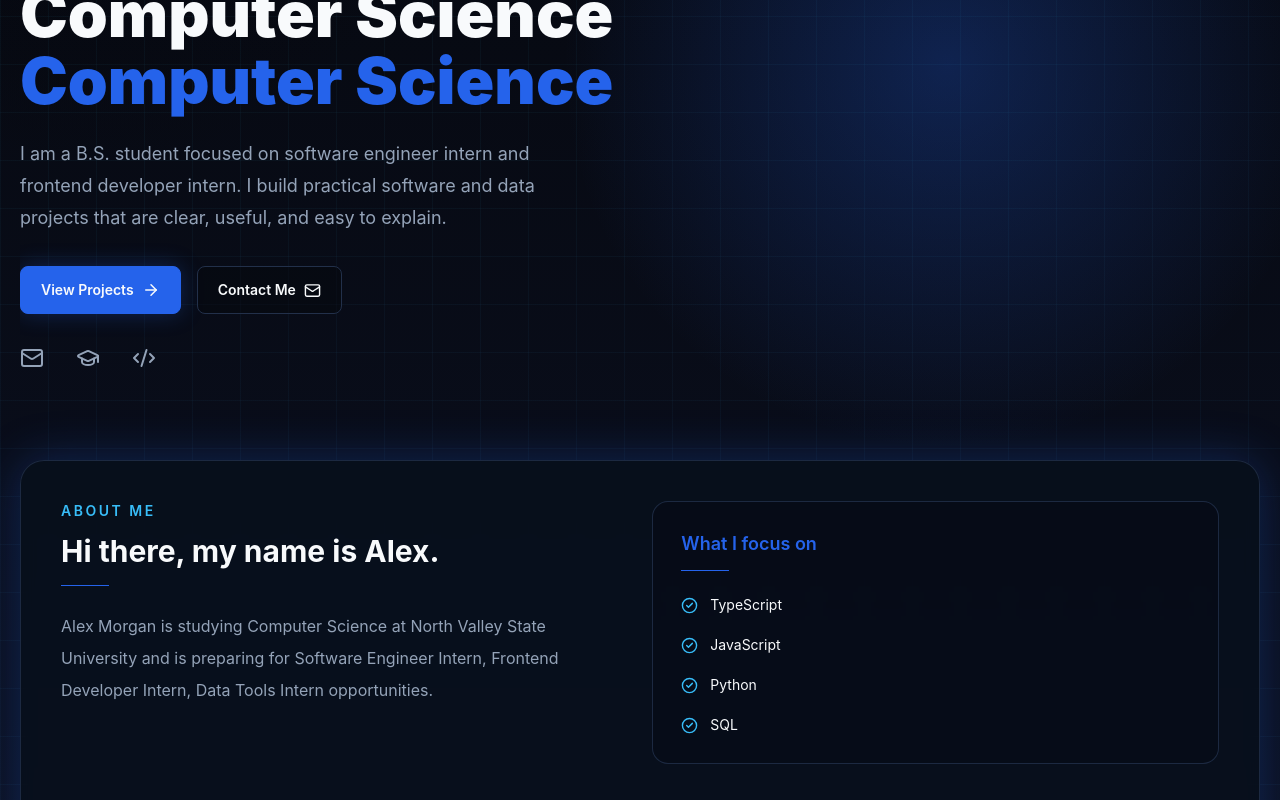
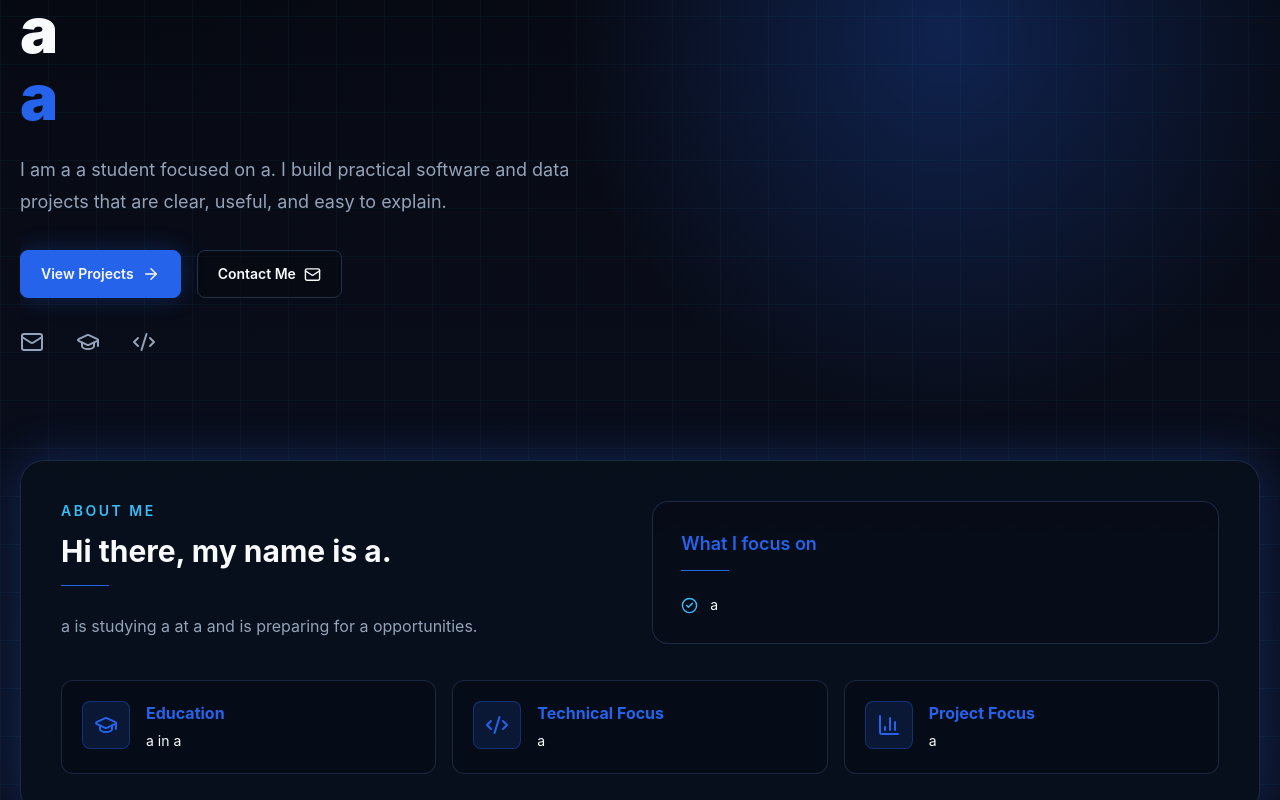
Before and after one commit to Manuelgrios/foliodev-proof-jordan-rivera-portfolio, a React (Vite) app: page / in a window 1280 px wide. Shown: the part 320-1120 px from the top of the page. Built offline with nearby package versions, Linux system fonts and the light colour scheme.

Commit message:
Update FolioDev generated portfolio data

```diff
--- a/src/data/profile.ts
+++ b/src/data/profile.ts
@@ -32,33 +32,28 @@ export type Profile = {
 };
 
 export const profile: Profile = {
-  "name": "Alex Morgan",
-  "headline": "Software Engineer Intern portfolio",
-  "subtitle": "Computer Science at North Valley State University",
-  "school": "North Valley State University",
+  "name": "a",
+  "headline": "a portfolio",
+  "subtitle": "a at a",
+  "school": "a",
   "degrees": [
-    "B.S."
+    "a"
   ],
-  "location": "San Diego, CA",
-  "email": "demo.student@example.com",
-  "bio": "Alex Morgan is studying Computer Science at North Valley State University and is preparing for Software Engineer Intern, Frontend Developer Intern, Data Tools Intern opportunities.",
-  "shortBio": "I am a B.S. student focused on software engineer intern and frontend developer intern. I build practical software and data projects that are clear, useful, and easy to explain.",
+  "location": "a",
+  "email": "a",
+  "bio": "a is studying a at a and is preparing for a opportunities.",
+  "shortBio": "I am a a student focused on a. I build practical software and data projects that are clear, useful, and easy to explain.",
   "focusAreas": [
-    "TypeScript",
-    "JavaScript",
-    "Python",
-    "SQL",
-    "React",
-    "HTML"
+    "a"
   ],
   "hero": {
-    "eyebrow": "Computer Science at North Valley State University",
+    "eyebrow": "a at a",
     "headline": [
-      "Software Engineer Intern",
-      "Computer Science"
+      "a",
+      "a"
     ],
-    "highlightedHeadline": "Computer Science",
-    "body": "I am a B.S. student focused on software engineer intern and frontend developer intern. I build practical software and data projects that are clear, useful, and easy to explain.",
+    "highlightedHeadline": "a",
+    "body": "I am a a student focused on a. I build practical software and data projects that are clear, useful, and easy to explain.",
     "primaryCta": {
       "label": "View Projects",
       "href": "/#projects"
@@ -75,42 +70,36 @@ export const profile: Profile = {
   "sections": {
     "about": {
       "eyebrow": "About Me",
-      "heading": "Hi there, my name is Alex.",
+      "heading": "Hi there, my name is a.",
       "body": [
-        "Alex Morgan is studying Computer Science at North Valley State University and is preparing for Software Engineer Intern, Frontend Developer Intern, Data Tools Intern opportunities."
+        "a is studying a at a and is preparing for a opportunities."
       ],
       "infoGroups": [
         {
           "iconKey": "education",
           "label": "Education",
           "lines": [
-            "B.S. in Computer Science"
+            "a in a"
           ]
         },
         {
           "iconKey": "code",
           "label": "Technical Focus",
           "lines": [
-            "Software Engineer Intern",
-            "Frontend Developer Intern"
+            "a"
           ]
         },
         {
           "iconKey": "chart",
           "label": "Project Focus",
           "lines": [
-            "TypeScript",
-            "JavaScript",
-            "Python"
+            "a"
           ]
         }
       ],
       "enjoyHeading": "What I focus on",
       "enjoyItems": [
-        "TypeScript",
-        "JavaScript",
-        "Python",
-        "SQL"
+        "a"
       ]
     },
     "projects": {
@@ -129,7 +118,7 @@ export const profile: Profile = {
       "eyebrow": "Contact",
       "heading": "Let's Connect",
       "pageHeading": "Get in touch",
-      "body": "Open to Software Engineer Intern, Frontend Developer Intern, Data Tools Intern opportunities."
+      "body": "Open to a opportunities."
     }
   }
 };
```
